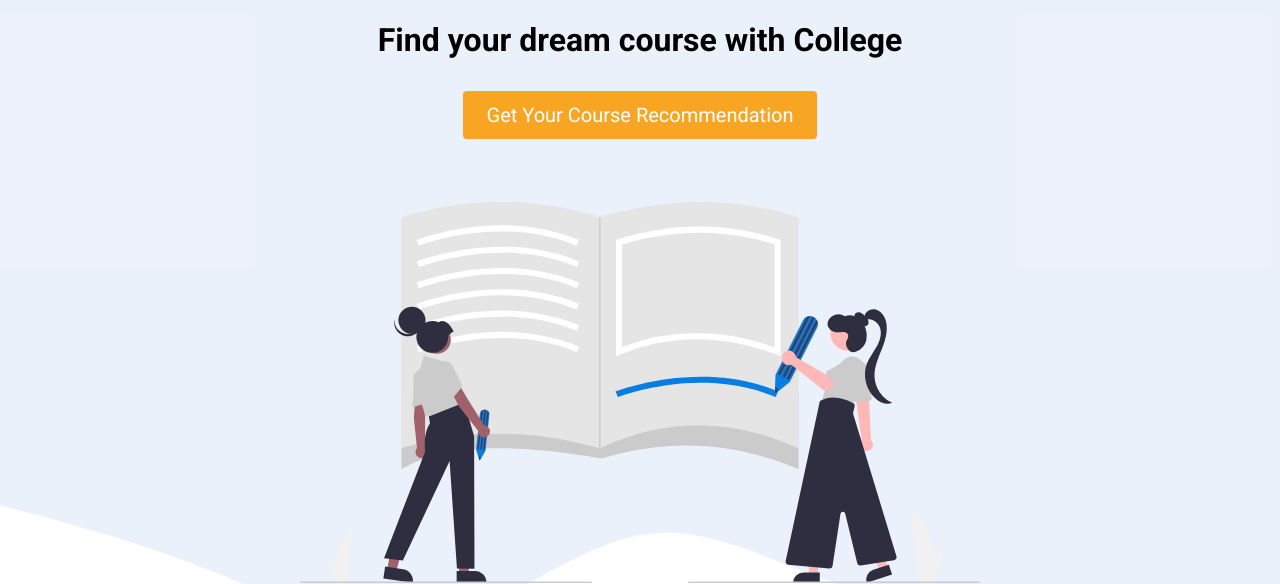
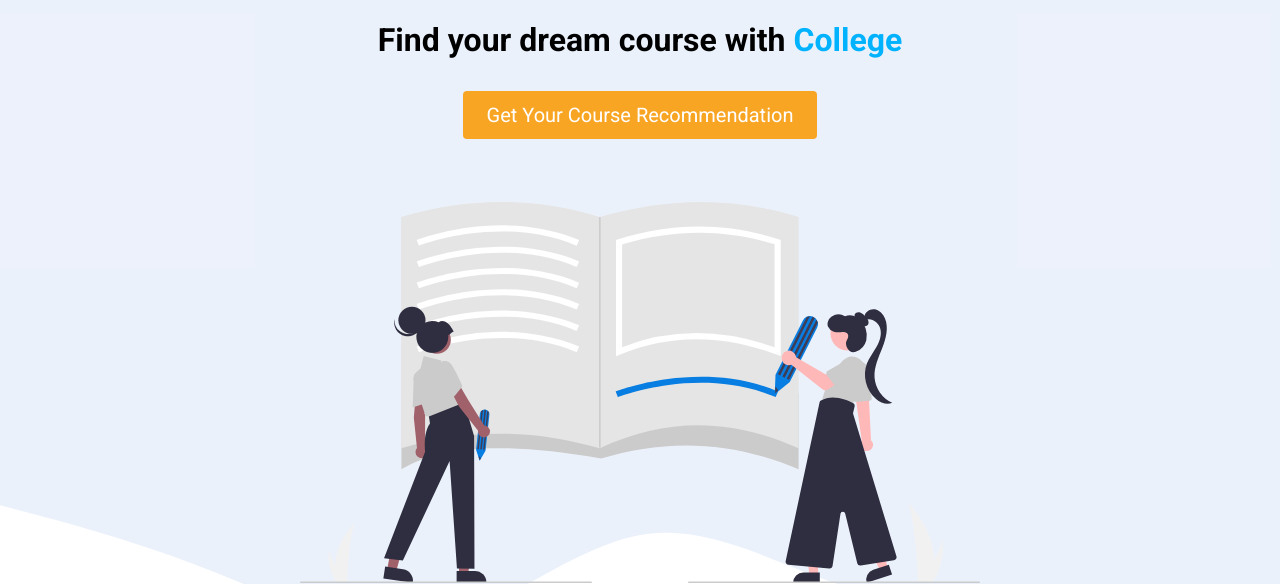
Before and after one commit to kimlengthai/ZAMBARK-SUGGEST, a plain HTML site: page index.html in a window 1280 px wide. Shown: the part 241-825 px from the top of the page. Drawn offline with Linux system fonts and the light colour scheme; a script that the page names is missing.

Commit message:
Update styles.css

```diff
--- a/styles.css
+++ b/styles.css
@@ -76,7 +76,7 @@ button:active {
   border: none;
 }
 
-.purple {
+.blue {
   color: #01b2fe;
 }
 
```
